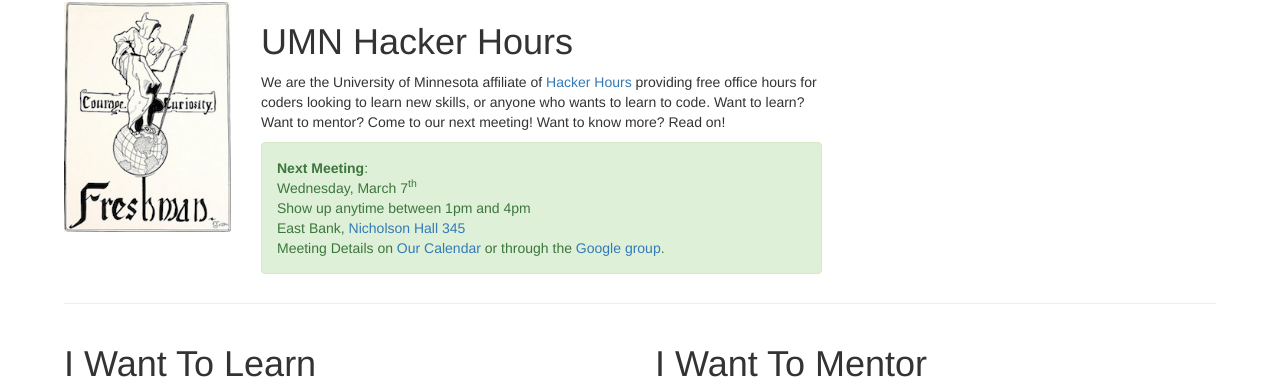
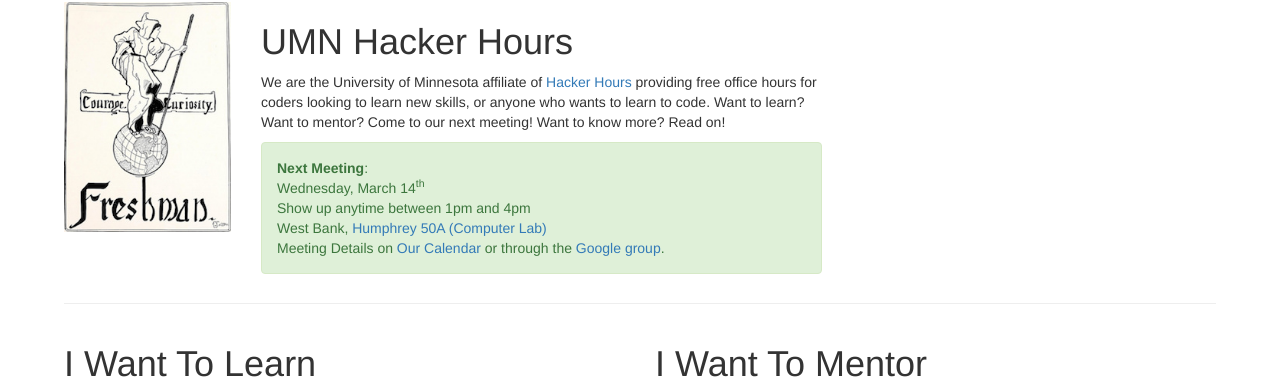
Before and after one commit to umnhackerhours/umnhackerhours.github.io, a Jekyll site: the page built from index.markdown, in a window 1280 px wide. Shown: the part 102-481 px from the top of the page. Built offline with Jekyll 4.4.1, drawn with Linux system fonts in a browser that asks for light colours.

Commit message:
2018-03-14

```diff
--- a/index.markdown
+++ b/index.markdown
@@ -13,13 +13,13 @@ description: Home
       <div class="alert alert-success" role="alert">
         <a class="anchor" id="next_meeting"></a>
         <strong>Next Meeting</strong>:<br />
-        Wednesday, March 7<sup>th</sup><br />
+        Wednesday, March 14<sup>th</sup><br />
         Show up anytime between 1pm and 4pm<br />
         <!-- East Bank, <a href="https://roomsearch.umn.edu/roomsearch/#/rooms/6b2fc4e1-60f0-4d06-adb3-f2c58e314c6c">Nicholson Hall 345</a><br /> -->
         <!-- West Bank, <a href="https://roomsearch.umn.edu/roomsearch/#/rooms/69098659-4825-45b7-96d5-902f6b428017">Humphrey 50A (Computer Lab)</a><br /> -->
         <!-- St. Paul, <a href="https://roomsearch.umn.edu/roomsearch/#/rooms/c0619129-43e2-495e-98e3-5868ea0cc817">Hodson Hall 490</a><br /> -->
 
-        East Bank, <a href="https://roomsearch.umn.edu/roomsearch/#/rooms/6b2fc4e1-60f0-4d06-adb3-f2c58e314c6c">Nicholson Hall 345</a><br />
+        West Bank, <a href="https://roomsearch.umn.edu/roomsearch/#/rooms/69098659-4825-45b7-96d5-902f6b428017">Humphrey 50A (Computer Lab)</a><br />
         Meeting Details on <a href="https://www.google.com/calendar/embed?src=umn.edu_ii9odmho4m63bsq19879mu0iis%40group.calendar.google.com&ctz=America/Chicago">Our Calendar</a> or through the <a href='https://groups.google.com/a/umn.edu/d/hackerhours'>Google group</a>.
       </div>
     </div>
```
